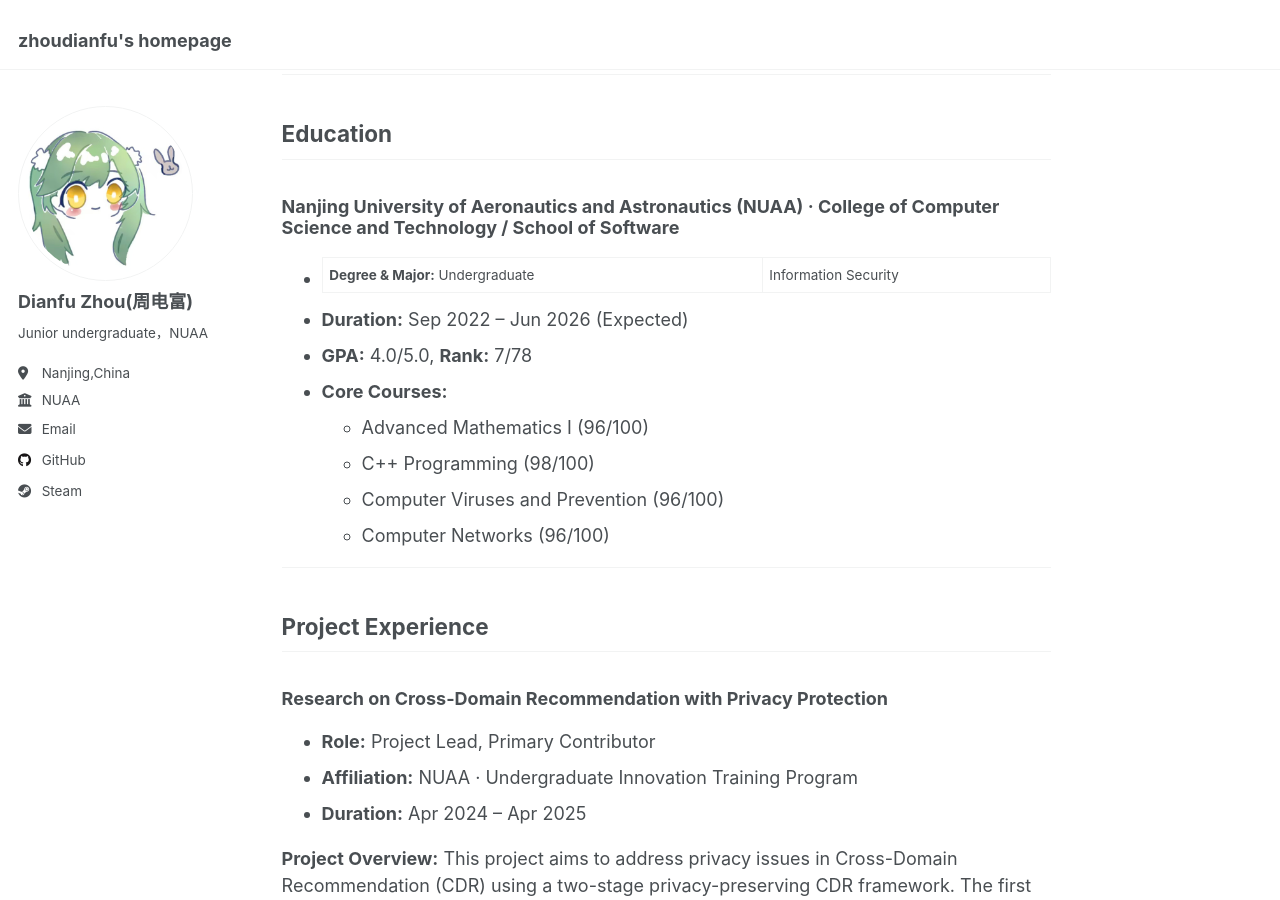
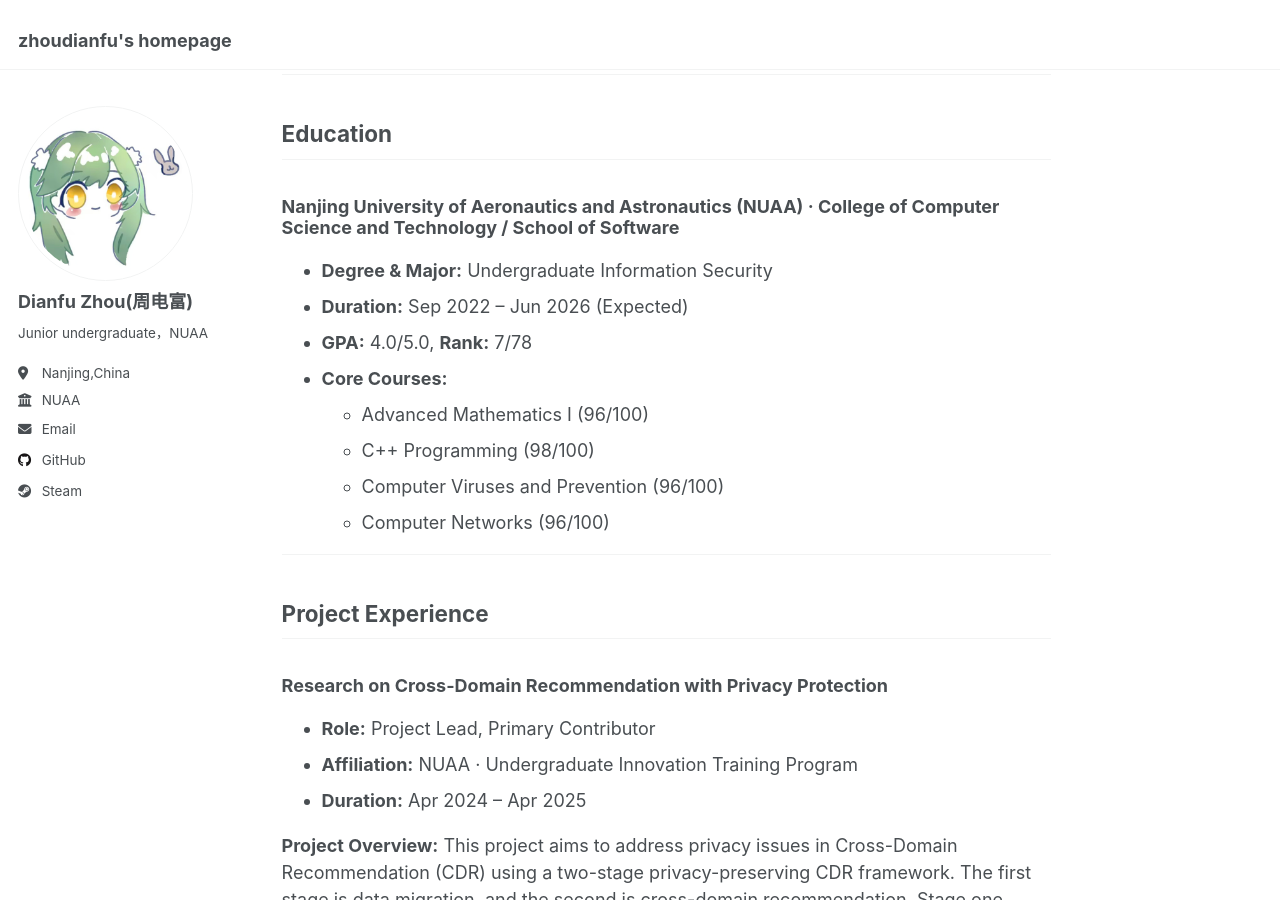
Before and after one commit to zhoudianfu/zhoudianfu.github.io, a Jekyll site: the page built from _pages/about.md, in a window 1280 px wide and 900 px high, scrolled down 534 px. Built offline with Jekyll 4.4.1, drawn with Linux system fonts in a browser that asks for light colours.

```diff
--- a/_pages/about.md
+++ b/_pages/about.md
@@ -11,8 +11,6 @@ redirect_from:
 # Dianfu Zhou (周电富)
 
 
-
-<!-- <img src="/img/avatar.jpg" alt="Dianfu Zhou" width="150"/> -->
 
 ---
 
@@ -36,7 +34,7 @@ Male | 21 years old | Han Nationality | Member of the CPC
 
 ### Nanjing University of Aeronautics and Astronautics (NUAA) · College of Computer Science and Technology / School of Software
 
-*   **Degree & Major:** Undergraduate | Information Security
+*   **Degree & Major:** Undergraduate    Information Security
 *   **Duration:** Sep 2022 -- Jun 2026 (Expected)
 *   **GPA:** 4.0/5.0, **Rank:** 7/78
 *   **Core Courses:**
```
